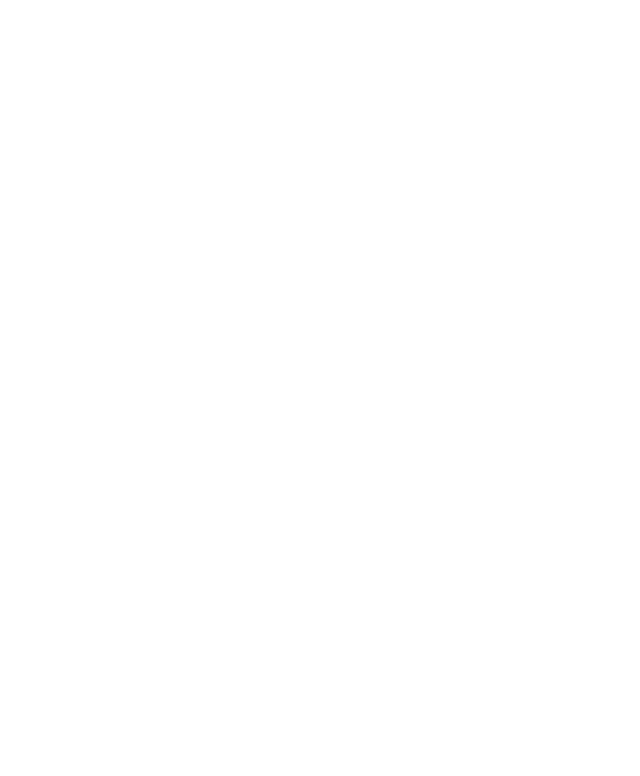
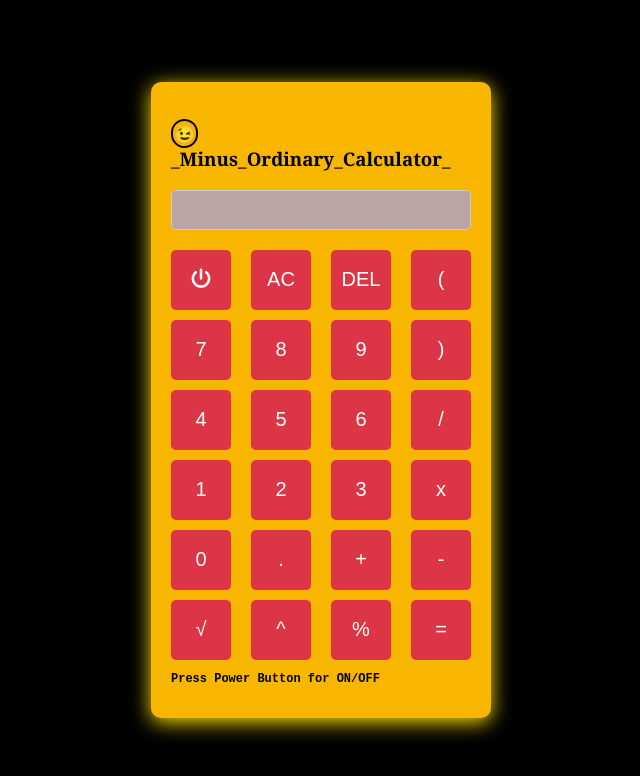
Before and after one commit to AlienMinus/Minus_Ordinary_Calculator, a plain HTML site: page index.html in a window 1280 px wide. Shown: the whole page, without its empty margins (319-959 px from the left). Drawn offline with Linux system fonts and the light colour scheme.

Commit message:
finalized calculator

```diff
--- a/index.html
+++ b/index.html
@@ -1,14 +1,62 @@
 <!DOCTYPE html>
 <html lang="en">
 <head>
-    <meta charset="UTF-8">
-    <meta name="viewport" content="width=device-width, initial-scale=1.0">
-    <link rel="stylesheet" href="style.css">
-    <script src="script.js"></script>
-    <link rel="icon" href="images/MinusCalc.jpg" type="image/jpg">
+    <meta charset="UTF-8" />
+    <meta name="viewport" content="width=device-width, initial-scale=1.0" />
+    <link rel="stylesheet" href="style.css" />
+    <script src="script.js" defer></script>
+    <link rel="icon" href="images/MinusCalc.jpg" type="image/jpg" />
+    <link rel="stylesheet" href="https://cdnjs.cloudflare.com/ajax/libs/font-awesome/6.0.0-beta3/css/all.min.css" />
     <title>Minus Ordinary Calculator</title>
 </head>
 <body>
 
+    <div id="container">
+        <h3><span id="Eye_Shot">😉</span> _Minus_Ordinary_Calculator_</h3>
+        <section class="input">
+            <input type="text" id="display" placeholder="" disabled />
+        </section>
+        <section class="buttons">
+            <span>
+                <button id="powerBtn" onclick="togglePower()">
+                    <i class="fas fa-power-off"></i>
+                </button>
+            </span>
+            <span><button onclick="clearDisplay()">AC</button></span>
+            <span><button onclick="deleteLast()">DEL</button></span>
+            <span><button onclick="appendToDisplay('(')"> ( </button></span>
+        </section>
+        <section class="buttons">
+            <span><button onclick="appendToDisplay('7')">7</button></span>
+            <span><button onclick="appendToDisplay('8')">8</button></span>
+            <span><button onclick="appendToDisplay('9')">9</button></span>
+            <span><button onclick="appendToDisplay(')')"> ) </button></span>
+        </section>
+        <section class="buttons">
+            <span><button onclick="appendToDisplay('4')">4</button></span>
+            <span><button onclick="appendToDisplay('5')">5</button></span>
+            <span><button onclick="appendToDisplay('6')">6</button></span>
+            <span><button onclick="appendToDisplay('/')">/</button></span>
+        </section>
+        <section class="buttons">
+            <span><button onclick="appendToDisplay('1')">1</button></span>
+            <span><button onclick="appendToDisplay('2')">2</button></span>
+            <span><button onclick="appendToDisplay('3')">3</button></span>
+            <span><button onclick="appendToDisplay('*')">x</button></span>
+        </section>
+        <section class="buttons">
+            <span><button onclick="appendToDisplay('0')">0</button></span>
+            <span><button onclick="appendToDisplay('.')">.</button></span>
+            <span><button onclick="appendToDisplay('+')">+</button></span>
+            <span><button onclick="appendToDisplay('-')">-</button></span>
+        </section>
+        <section class="buttons">
+            <span><button onclick="appendToDisplay('sqrt(')">√</button></span>
+            <span><button onclick="appendToDisplay('**')">^</button></span>
+            <span><button onclick="appendToDisplay('%')">%</button></span>
+            <span><button onclick="calculateResult()">=</button></span>
+        </section>
+        <p><strong>Press Power Button for ON/OFF</strong></p>
+    </div>
 </body>
 </html>
--- a/script.js
+++ b/script.js
@@ -0,0 +1,88 @@
+let isOn = false; // Initial state of the calculator is OFF
+
+// Function to toggle the power state
+function togglePower() {
+    const display = document.getElementById('display');
+    const powerBtn = document.getElementById('powerBtn');
+
+    isOn = !isOn; // Toggle the power state
+
+    if (isOn) {
+        display.value = '0'; // Reset display when turned ON
+        powerBtn.style.backgroundColor = '#28a745'; // Change button color to green
+        display.classList.remove('off'); // Remove off class to restore original style
+        display.placeholder = ''; // Remove placeholder when turned ON
+    } else {
+        display.value = ''; // Clear display when turned OFF
+        powerBtn.style.backgroundColor = '#dc3545'; // Change button color to red
+        display.classList.add('off'); // Add off class to change style
+        display.placeholder = ''; // Remove placeholder when turned OFF
+    }
+}
+
+// Function to append input to the display
+function appendToDisplay(value) {
+    if (!isOn) return; // Do nothing if the calculator is OFF
+
+    const display = document.getElementById('display');
+    if (display.value === '0' || display.value === 'Error') {
+        display.value = value; // Replacing the default '0' or 'Error' with the first input
+    } else {
+        display.value += value; // Adding the new input to the display
+    }
+}
+
+// Function to clear the display
+function clearDisplay() {
+    if (!isOn) return; // Do nothing if the calculator is OFF
+    document.getElementById('display').value = '0'; // Resetting the display to default
+}
+
+// Function to delete the last character from the display
+function deleteLast() {
+    if (!isOn) return; // Do nothing if the calculator is OFF
+    const display = document.getElementById('display');
+    display.value = display.value.slice(0, -1) || '0'; // Removing the last character or resetting to '0'
+}
+
+// Function to calculate the result of the expression
+function calculateResult() {
+    if (!isOn) return; // Do nothing if the calculator is OFF
+    const display = document.getElementById('display');
+    try {
+        let expression = display.value.replace('x', '*'); // Replacing 'x' with '*' for multiplication
+        expression = expression.replace(/sqrt\(([^)]+)\)/, 'Math.sqrt($1)'); // Handling square root
+        display.value = eval(expression); // Evaluating the expression
+    } catch (error) {
+        display.value = 'Error'; // Handling any errors that occur during evaluation
+    }
+}
+
+// Adding keyboard support for calculator
+document.addEventListener('keydown', function(event) {
+    const key = event.key;
+    if (!isOn) return; // Do nothing if the calculator is OFF
+
+    if ('0123456789+-*/().'.includes(key)) {
+        appendToDisplay(key); // Appending key to display
+    } else if (key === 'Backspace') {
+        deleteLast(); // Handling backspace for delete
+    } else if (key === 'Enter') {
+        calculateResult(); // Handling enter for calculation
+    } else if (key === 'Escape') {
+        clearDisplay(); // Handling escape for clear
+    } else if (key === 's') {
+        appendToDisplay('sqrt('); // Adding square root with 's'
+    } else if (key === 'p') {
+        appendToDisplay('**'); // Adding power with 'p'
+    }
+});
+
+// Initialize the display and button state when the page loads
+window.onload = function() {
+    const display = document.getElementById('display');
+    display.value = ''; // Ensure the display is empty when off
+    display.classList.add('off'); // Add off class to change display to black
+    const powerBtn = document.getElementById('powerBtn');
+    powerBtn.style.backgroundColor = '#dc3545'; // Set button color to red for OFF state
+};
--- a/style.css
+++ b/style.css
@@ -0,0 +1,88 @@
+/* Setting the body background color and font */
+body {
+    background-color: #000000; /* Light gray background */
+    font-family: Arial, sans-serif; /* Setting a simple sans-serif font */
+    display: flex; /* Using flexbox for centering */
+    justify-content: center; /* Centering horizontally */
+    align-items: center; /* Centering vertically */
+    height: 100vh; /* Full viewport height */
+    margin: 0; /* Removing default margin */
+}
+
+/* Styling the container for the calculator */
+#container {
+    background-color: rgb(249, 182, 0); /* White background for the calculator */
+    border-radius: 10px; /* Rounded corners */
+    box-shadow: 0 4px 20px rgb(255, 225, 0); /* Adding a shadow effect */
+    padding: 20px; /* Adding padding inside the container */
+    width: 300px; /* Fixed width for the calculator */
+}
+
+/* Styling the input section */
+.input {
+    margin-bottom: 20px; /* Space below the input field */
+}
+
+/* Styling the input field */
+#display {
+    width: 100%; /* Full width */
+    height: 40px; /* Fixed height */
+    font-size: 24px; /* Larger text */
+    text-align: right; /* Aligning text to the right */
+    border: 1px solid #ccc; /* Light gray border */
+    border-radius: 5px; /* Rounded corners for the input field */
+    padding: 10px; /* Padding inside the input field */
+    box-sizing: border-box; /* Including padding in total width and height */
+}
+
+/* Styling for the off state */
+#display.off {
+    background-color: rgb(186, 164, 164); /* Black background when off */
+    color: transparent; /* Hide text when off */
+}
+
+/* Styling for the button sections */
+section {
+    display: flex; /* Using flexbox for button layout */
+    justify-content: space-between; /* Equal space between buttons */
+    margin-bottom: 10px; /* Space below each section */
+}
+
+/* Styling the buttons */
+button {
+    width: 60px; /* Fixed width for buttons */
+    height: 60px; /* Fixed height for buttons */
+    font-size: 20px; /* Font size for buttons */
+    color: white; /* White text color */
+    background-color: #007BFF; /* Bootstrap primary blue */
+    border: none; /* No border */
+    border-radius: 5px; /* Rounded corners */
+    cursor: pointer; /* Change cursor to pointer on hover */
+    transition: background-color 0.3s; /* Smooth background color transition */
+}
+
+/* Adding hover effects for buttons */
+button:hover {
+    background-color: #000000; /* Darker blue on hover */
+}
+
+/* Specific styles for the clear and delete buttons */
+button:nth-child(1), button:nth-child(2) {
+    background-color: #dc3545; /* Bootstrap danger red */
+}
+
+button:nth-child(1):hover, button:nth-child(2):hover {
+    background-color: #c82333; /* Darker red on hover */
+}
+
+h3{
+    font-family: Cambria, Cochin, Georgia, Times, 'Times New Roman', serif;
+}
+p{
+    font-family: monospace;
+    font-size: small;
+}
+#Eye_Shot{
+    border: 2px solid black;
+    border-radius: 150px;
+}
```
